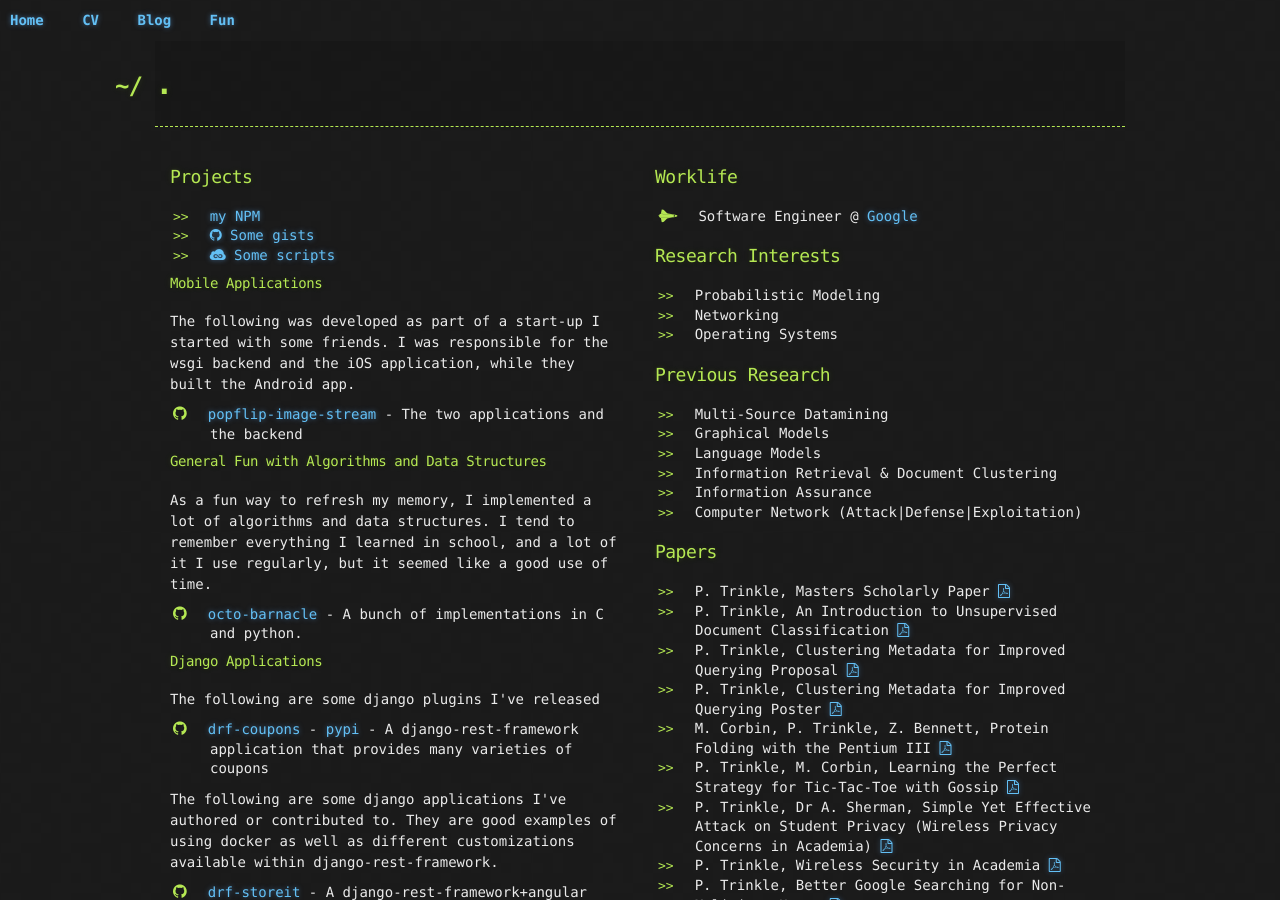
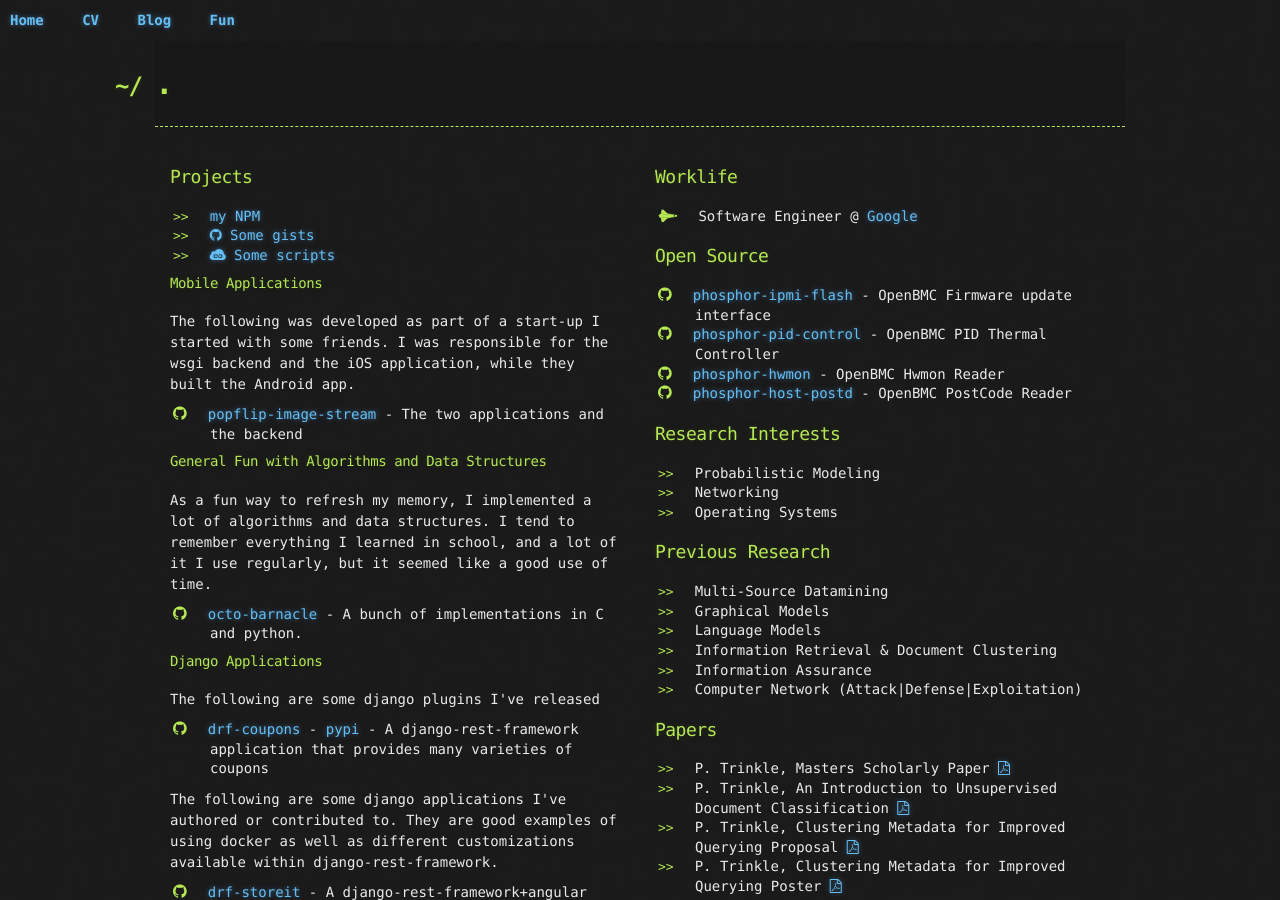
Before and after one commit to pstrinkle/pstrinkle.github.io, a Jekyll site: the page built from index.html, in a window 1280 px wide and 900 px high. Built offline with Jekyll 4.4.1, drawn with Linux system fonts in a browser that asks for light colours; nearby versions of some CDN libraries; comment, search, counter and statistics services are not loaded.

Commit message:
updated index.html to include openbmc work

```diff
--- a/index.html
+++ b/index.html
@@ -81,6 +81,15 @@
     </ul>
   </section>
   <section>
+    <h3>Open Source</h3>
+    <ul class='github'>
+      <li><a href="https://www.github.com/openbmc/phosphor-ipmi-flash" target="_blank">phosphor-ipmi-flash</a> - OpenBMC Firmware update interface</li>
+      <li><a href="https://www.github.com/openbmc/phosphor-pid-control" target="_blank">phosphor-pid-control</a> - OpenBMC PID Thermal Controller</li>
+      <li><a href="https://www.github.com/openbmc/phosphor-hwmon" target="_blank">phosphor-hwmon</a> - OpenBMC Hwmon Reader</li>
+      <li><a href="https://www.github.com/openbmc/phosphor-host-postd" target="_blank">phosphor-host-postd</a> - OpenBMC PostCode Reader</li>
+    </ul>
+  </section>
+  <section>
     <h3>Research Interests</h3>
     <ul>
       <li>Probabilistic Modeling</li>
```
